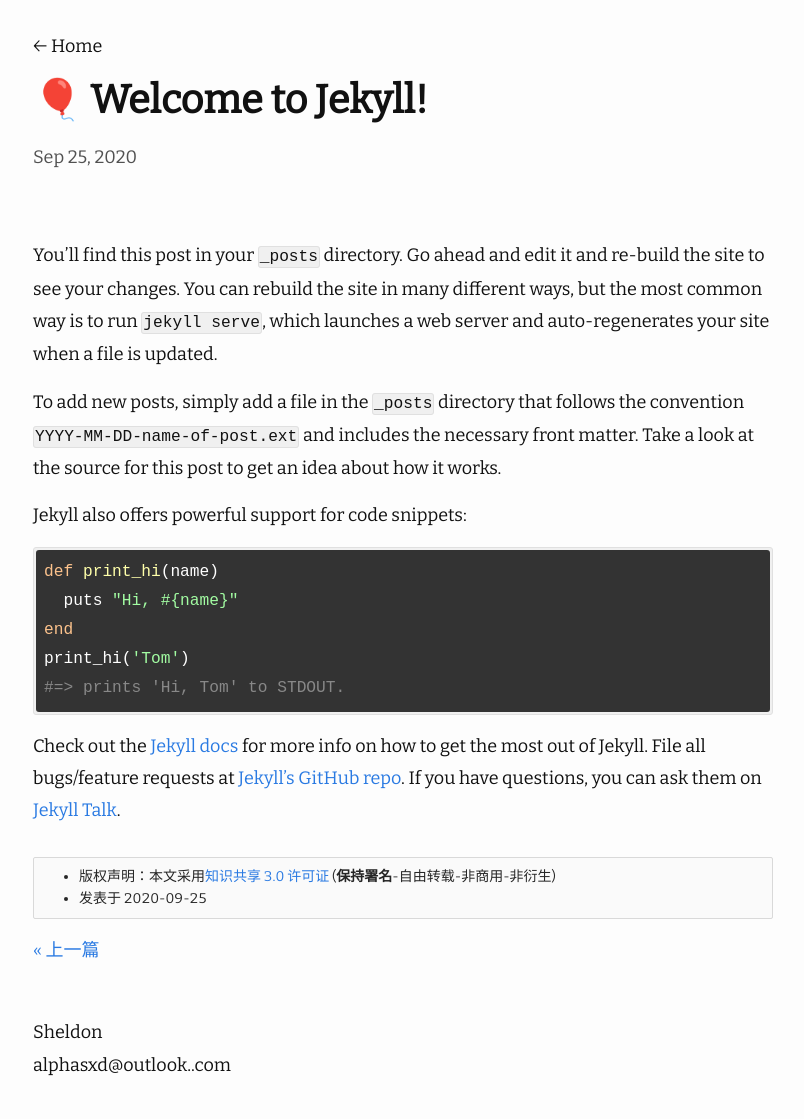
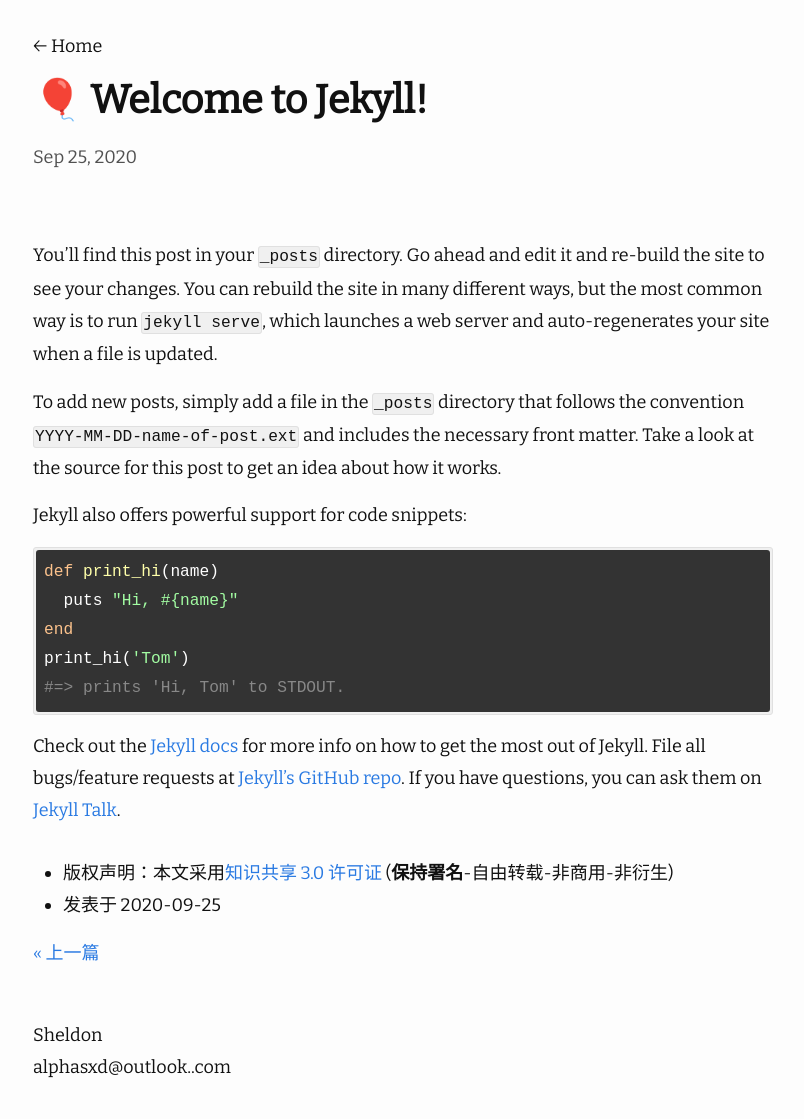
Before and after one commit to Alphasxd/alphasxd.github.io, a Jekyll site: the page built from _posts/2020-09-25-welcome-to-jekyll.md, in a window 1280 px wide. Shown: the whole page, without its empty margins (237-1041 px from the left). Built offline with Jekyll 4.4.1, drawn with Linux system fonts in a browser that asks for light colours; nearby versions of some CDN libraries; comment, search, counter and statistics services are not loaded.

Commit message:
modify main.css

```diff
--- a/assets/css/main.scss
+++ b/assets/css/main.scss
@@ -4,115 +4,3 @@ sitemap: false
 
 @import "moving";
 @import url('https://fonts.googleapis.com/css?family=Bitter&display=swap');
-
-.page-navigation {
-  display: block;
-  width: 100%;
-  overflow: hidden;
-}
-
-.ant-alert {
-  box-sizing: border-box;
-  margin: 0;
-  margin-bottom: $spacing-unit / 2;
-  color: rgba(0,0,0,.85);
-  font-size: 14px;
-  font-variant: tabular-nums;
-  line-height: 1.5715;
-  list-style: none;
-  font-feature-settings: "tnum";
-  position: relative;
-  // display: flex;
-  align-items: center;
-  padding: 8px 15px;
-  word-wrap: break-word;
-  word-break: break-all;
-  border-radius: 2px;
-
-  // default
-  background: #fafafa;
-  border: 1px solid #d9d9d9;
-
-  * {
-    font-size: 14px;
-  }
-
-  & > *:last-child {
-    margin-bottom: 0;
-  }
-
-  &-warning {
-    background-color: #fffbe6;
-    border: 1px solid #ffe58f;
-  }
-
-  &-info {
-    background-color: #e6f7ff;
-    border: 1px solid #91d5ff;
-  }
-
-  &-success {
-    background-color: #f6ffed;
-    border: 1px solid #b7eb8f;
-  }
-
-  &-error {
-    background-color: #fff2f0;
-    border: 1px solid #ffccc7;
-  }
-
-  &-gold {
-    background: #fffbe6;
-    border-color: #ffe58f;
-  }
-
-  &-magenta {
-    background: #fff0f6;
-    border-color: #ffadd2;
-  }
-
-  &-red {
-    background: #fff1f0;
-    border-color: #ffa39e;
-  }
-
-  &-volcano {
-    background: #fff2e8;
-    border-color: #ffbb96;
-  }
-
-  &-orange {
-    background: #fff7e6;
-    border-color: #ffd591;
-  }
-
-  &-lime {
-    background: #fcffe6;
-    border-color: #eaff8f;
-  }
-
-  &-green {
-    background: #f6ffed;
-    border-color: #b7eb8f;
-  }
-
-  &-cyan {
-    background: #e6fffb;
-    border-color: #87e8de;
-  }
-
-  &-blue {
-    background: #e6f7ff;
-    border-color: #91d5ff;
-  }
-
-  &-geekblue {
-    background: #f0f5ff;
-    border-color: #adc6ff;
-  }
-
-  &-purple {
-    background: #f9f0ff;
-    border-color: #d3adf7;
-  }
-}
```
